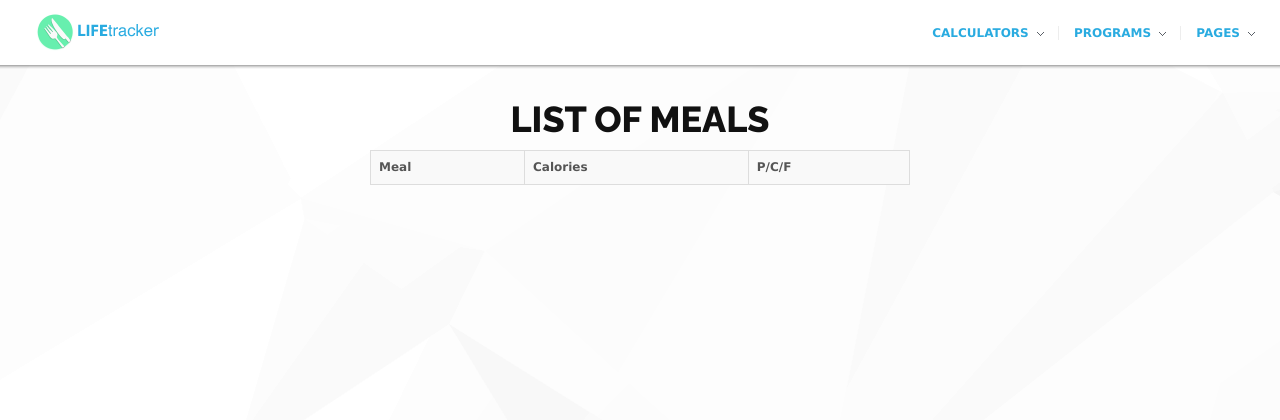
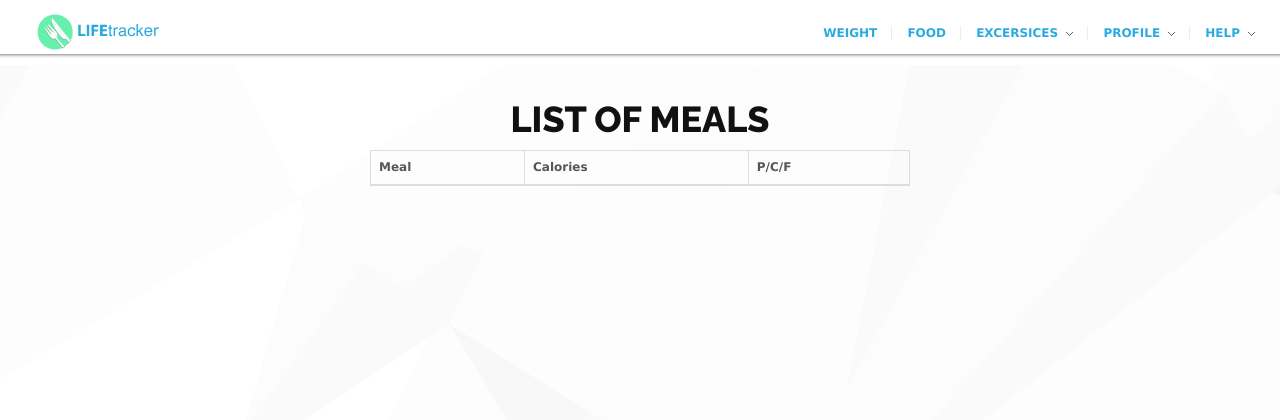
Before and after one commit to ruslanmustafin/lifetracker, a Django app: page /nutrition/ in a window 1280 px wide. Shown: the top 420 px of the page. Run offline with Django 3.2, Linux system fonts and the light colour scheme; data that the repository does not hold is empty; some libraries are stand-ins or nearby versions.

Commit message:
some more corrections

```diff
--- a/frontend/js/scripts.js
+++ b/frontend/js/scripts.js
@@ -28,30 +28,3 @@ function weightScripts() {
         })
     });
 }
-
-function nutritionScripts() {
-    $().ready(function () {
-        $('#weight-table').on('click', '.remove-weight-btn', function (e) {
-            var weightId = $(this).data('weightId');
-            e.preventDefault();
-            $.ajax({
-                type: "DELETE",
-                //dataType: "jsonp",
-                url: '/api/weight/' + weightId,
-                success: function (data) {
-                    $(this).parents('tr').fadeOut().remove();
-                    console.log(data);
-                }
-            });
-        });
-        diff = 0;
-        weightBuff = chartData[0][2];
-        $.each(chartData, function (index, value) {
-            diff = value[2] - weightBuff;
-            $('#weight-table').append(
-                '<tr><td>' + value[1] + '</td><td>' + value[2] + '</td><td><a href="#" data-weight-id=' + value[0] + ' class="remove-weight-btn"><span class="glyphicon glyphicon-trash"></span></a></td><td>' + diff + '</td></tr>'
-            );
-            weightBuff = value[2];
-        })
-    });
-}
--- a/templates/base.html
+++ b/templates/base.html
@@ -34,7 +34,7 @@
 <body>
 <!-- Preloader -->
 <div id="preloader">
-    <div id="status"><img src="/frontend/static/img/logo.png" alt="" data-retina="true" width="160" height="40"></div>
+    <div id="status"><img src="/static/img/logo.png" alt="" data-retina="true" width="160" height="40"></div>
 </div>
 <!--  end Preloader -->
 
@@ -42,49 +42,27 @@
 
     <header>
         <div id="logo" data-retina="true">
-            <a href="../.."><img src="/static/img/logo.png" alt="" data-retina="true" width="160" height="40"></a>
+            <a href="/"><img src="/static/img/logo.png" alt="" data-retina="true" width="160" height="40"></a>
         </div>
         <div class="col-md-12 col-sm-12">
             <a id="menu-button-mobile" href="#"><i class=" icon-menu"></i></a><!-- Menu button responsive-->
 
+
             <nav class="menu_container">
                 <ul class="menu">
-                    <li class="drop-normal"><a href="#" class="drop-down">Calculators</a>
-                        <div class="drop-down-container normal">
-                            <ul>
-                                <li><a href="daily-calorie-calculator.html">Daily calories calculator</a></li>
-                                <li><a href="calories-burned-by-heart-rate.html">Calories Burned by Heart rate</a></li>
-                                <li><a href="calories-burned-by-activities.html">Calories Burned by Activities</a></li>
-                                <li><a href="BMI-body-mass-calculator.html">BMI Body Mass Calculator</a></li>
-                            </ul>
-                        </div><!-- End dropdown normal -->
+                    <li class="menu"><a href="/weight">Weight</a></li>
+                    <li class="menu"><a href="/nutrition/">Food</a>
+{#                        <div class="drop-down-container normal">#}
+{#                            <ul>#}
+{#                                <li><a href="./nutrition/">List</a></li>#}
+{#                            </ul>#}
+{#                        </div><!-- End dropdown normal -->#}
                     </li>
-                    <li class="drop-normal"><a href="#" class="drop-down">Programs</a>
-                        <div class="drop-down-container normal">
-                            <ul>
-                                <li><a href="cardio_program.html">Cardio Program</a></li>
-                                <li><a href="toning_program.html">Toning Program</a></li>
-                                <li><a href="functionality_program.html">Functionaly Program</a></li>
-                                <li><a href="body_and_mind_program.html">Body and Mind Program</a></li>
-                            </ul>
-                        </div><!-- End dropdown normal -->
-                    </li>
-                    <li class="drop-normal"><a href="#" class="drop-down">Pages</a>
-                        <div class="drop-down-container normal">
-                            <ul>
-                                <li><a href="about.html">About</a></li>
-                                <li><a href="programs.html">Programs</a></li>
-                                <li><a href="pricing.html">Pricing</a></li>
-                                <li><a href="blog.html">Blog</a></li>
-                                <li><a href="widget/index.html">Widget version</a></li>
-                                <li><a href="shortcodes.html">Shortcodes</a></li>
-                                <li><a href="contacts.html">Contacts</a></li>
-                            </ul>
-                        </div><!-- End dropdown normal -->
-                    </li>
+                    <li class="drop-normal"><a href="#" class="drop-down">Excersices</a></li>
+                    <li class="drop-normal"><a href="#" class="drop-down">Profile</a></li>
+                    <li class="drop-normal"><a href="#" class="drop-down">Help</a></li>
                 </ul>
             </nav>
-        </div> <!-- End col lg 12 -->
         <div id="header_shadow"></div>
     </header>
 
--- a/templates/nutrition/list.html
+++ b/templates/nutrition/list.html
@@ -33,11 +33,11 @@
         <div class="row row-centered">
             <div class="col-sm-6 col-sm-offset-3">
                 <table class="table table-bordered table-striped">
-                    <tbody>
+                    <thead>
                     <th>Meal</th>
                     <th>Calories</th>
                     <th>P/C/F</th>
-                    </tbody>
+                    </thead>
                     {% for nutrition in nutritions %}
                         <tbody>
                         <th><a href="details/{{ nutrition.meal_id }}">{{ nutrition.name }}</a></th>
```
Also changed, not shown: frontend/index.html (+7 -7 lines), frontend/img/01.png (added).
